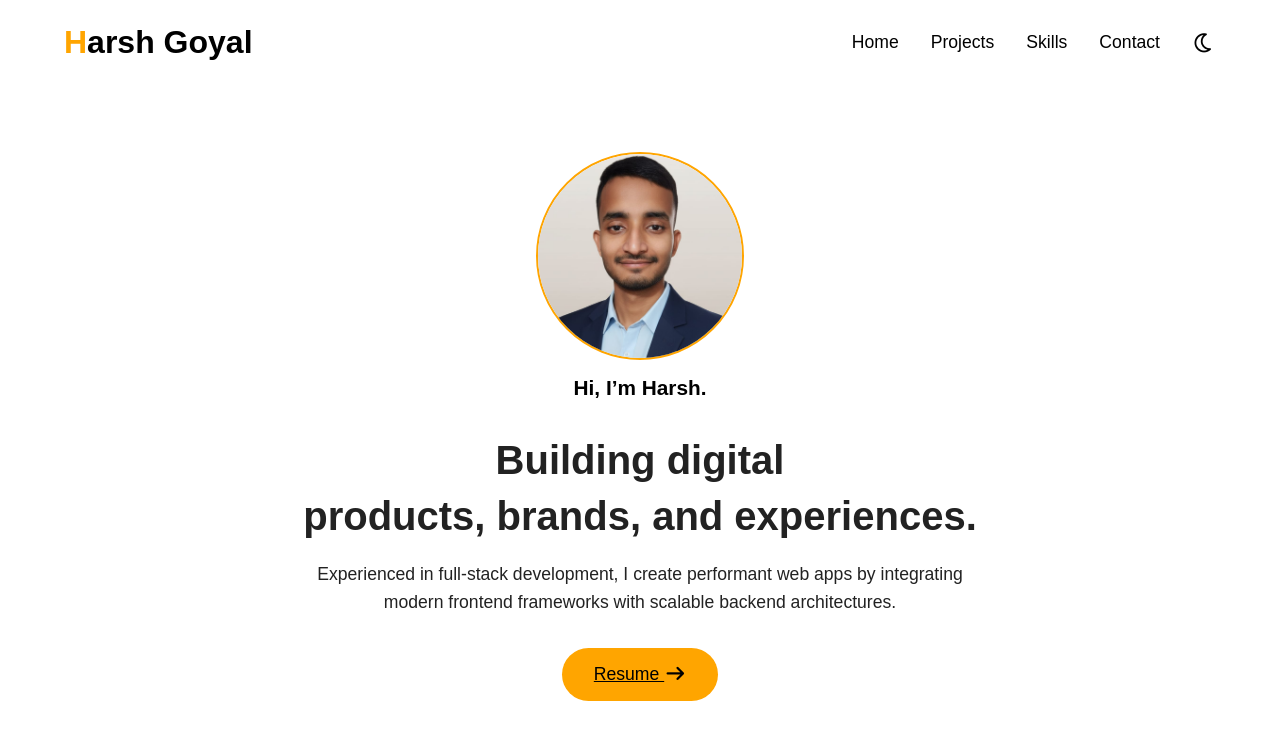
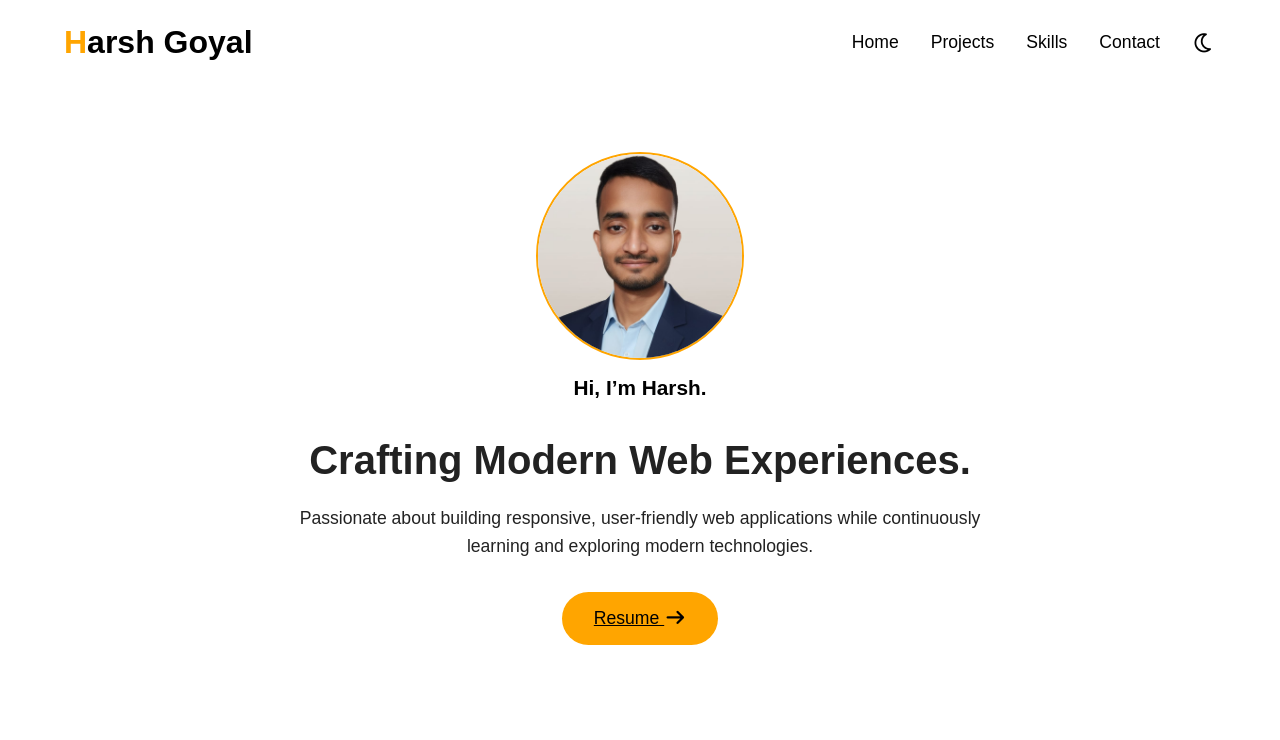
Before and after one commit to harshgoyal1806/portfolio, a React (Vite) app: page / in a window 1280 px wide. Shown: the top 740 px of the page. Built offline with nearby package versions, Linux system fonts and the light colour scheme.

Commit message:
updated resume

```diff
--- a/src/components/Home/Home.jsx
+++ b/src/components/Home/Home.jsx
@@ -16,13 +16,10 @@ const Home = () => {
       </div>
 
       <div className="about-text">
-        <h1>
-          Building digital <br /> products, brands, and experiences.
-        </h1>
+        <h1>Crafting Modern Web Experiences.</h1>
         <p>
-          Experienced in full-stack development, I create performant web apps
-          by integrating modern frontend frameworks with scalable backend
-          architectures.
+          Passionate about building responsive, user-friendly web applications
+          while continuously learning and exploring modern technologies.
         </p>
       </div>
 
--- a/src/components/Projects/projectData.js
+++ b/src/components/Projects/projectData.js
@@ -5,7 +5,7 @@ const projectData = [
     img: "/images/reactAtlas.jpg",
     techStack:"React,Tailwind CSS,React Router",
     description:"-A responsive word exploration app that allows users to search and view world details. Built using React for UI, Tailwind CSS for styling, and React Router for smooth navigation. ",
-    githubLink:"https://gitub.com/harshgoyal1806/react-atlas"
+    githubLink:"https://github.com/harshgoyal1806/react-atlas"
   },
    {
     id: 2,
@@ -13,7 +13,7 @@ const projectData = [
     img: "/images/quizApp.jpg",
     techStack:"React,Custom CSS,React Router",
     description:"-A responsive quiz app that allows users to take quiz and see results . Built using React for UI, Custom CSS for styling, and React Router for smooth navigation. ",
-    githubLink:"https://gitub.com/harshgoyal1806/react-atlas"
+    githubLink:"https://github.com/harshgoyal1806/react-atlas"
   },
    {
     id: 3,
@@ -21,7 +21,7 @@ const projectData = [
     img: "/images/bubbleGame.jpg",
     techStack:"Html,css,javaScript",
     description:"-Built with HTML, CSS, and JavaScript, the game challenges players to find and click the special target bubble among many moving bubbles before time runs out. Each correct click earns points, ",
-    githubLink:"https://gitub.com/harshgoyal1806/react-atlas"
+    githubLink:"https://github.com/harshgoyal1806/react-atlas"
   },
    {
     id: 4,
@@ -29,7 +29,7 @@ const projectData = [
     img: "/images/newsilla.jpg",
     techStack:"React,Bootstrap CSS,React Router ,news api",
     description:"A news web application that fetches and displays real-time headlines using the News API. Features category-based browsing and routing for a seamless user experience. ",
-    githubLink:"https://gitub.com/harshgoyal1806/react-atlas"
+    githubLink:"https://github.com/harshgoyal1806/react-atlas"
   },
 ];
 export default projectData
```
Also changed, not shown: 1 other file (tests, documents, lock files or other folders).
